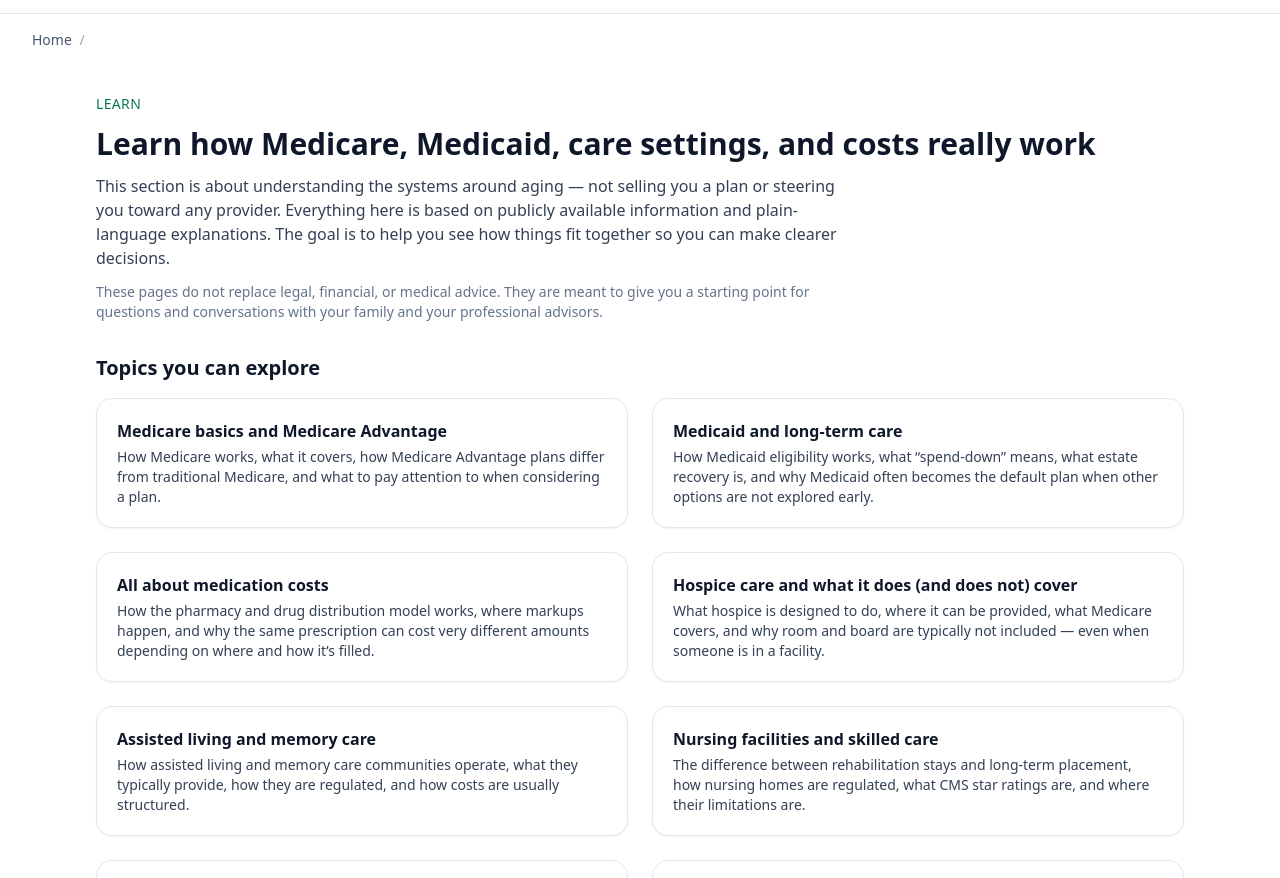
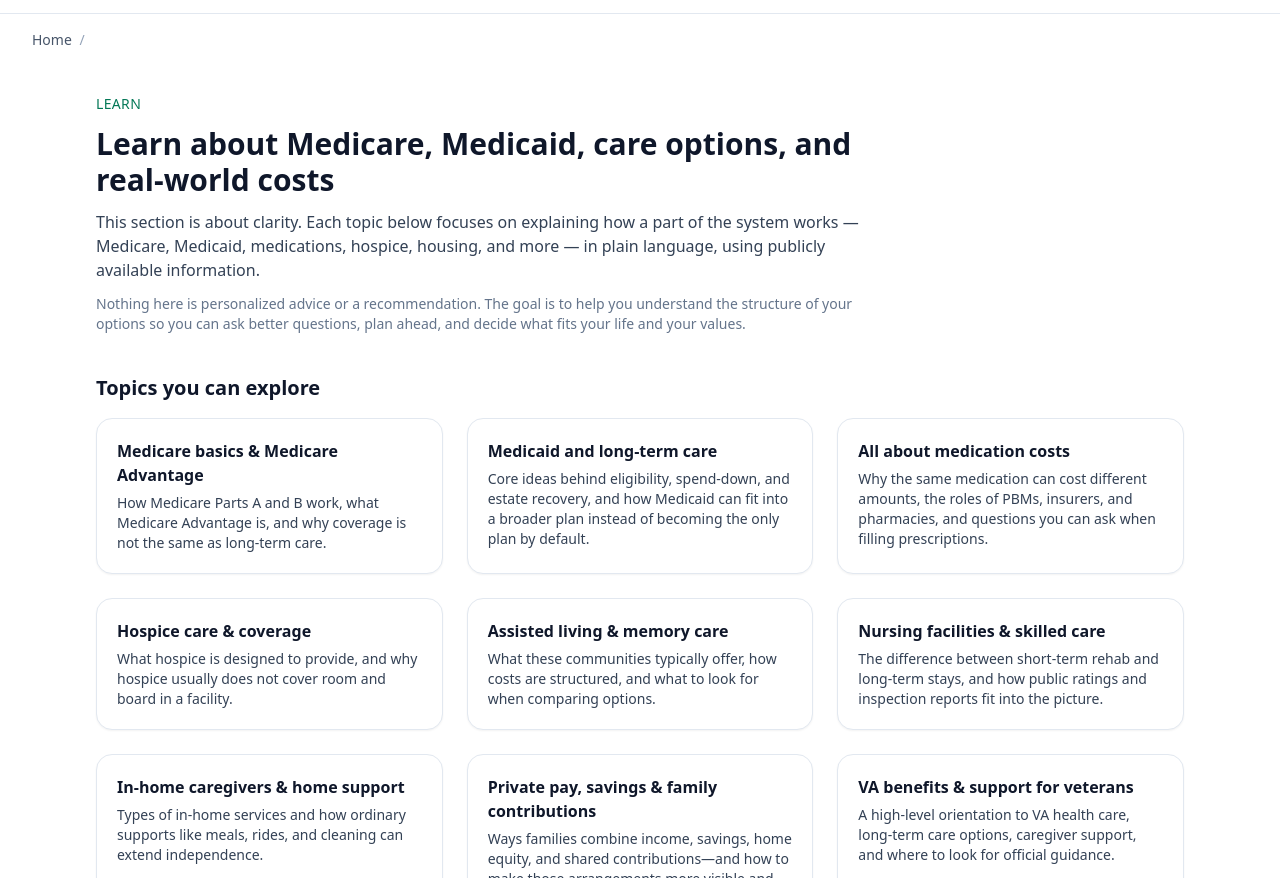
Before and after one commit to maisage/Maisage-site, a plain HTML site: page learn.html in a window 1280 px wide. Shown: the part 51-929 px from the top of the page. Drawn offline with nearby package versions, Linux system fonts and the light colour scheme.

Commit message:
Revise content and title for clarity on care options
Updated the title and various content sections to better reflect the focus on Medicare, Medicaid, and care options. Adjusted class attributes for styling consistency.

```diff
--- a/learn.html
+++ b/learn.html
@@ -3,7 +3,7 @@
 <head>
   <meta charset="utf-8" />
   <meta name="viewport" content="width=device-width,initial-scale=1,maximum-scale=1" />
-  <title>Learn – Aging systems and options | Maisage</title>
+  <title>Learn – Medicare, Medicaid, care options & costs | Maisage</title>
   <script src="https://cdn.tailwindcss.com"></script>
 </head>
 
@@ -18,7 +18,7 @@
       .catch(err => console.error("Header failed to load:", err));
   </script>
 
-  <!-- Shared Breadcrumb: Home / Learn -->
+  <!-- Breadcrumb: Home / Learn -->
   <script>
     window.breadcrumbCurrent = "Learn";
   </script>
@@ -34,143 +34,141 @@
   </script>
 
   <!-- Main content -->
-  <main class="mx-auto max-w-6xl px-4 sm:px-6 lg:px-8 py-6 sm:py-8 space-y-8">
+  <main class="mx-auto max-w-6xl px-4 sm:px-6 lg:px-8 py-6 sm:py-8 space-y-10">
 
     <!-- Intro -->
-    <section class="space-y-3">
+    <section class="space-y-3 max-w-3xl">
       <p class="text-sm uppercase tracking-wide text-emerald-700 font-medium">
         Learn
       </p>
       <h1 class="text-2xl sm:text-3xl font-bold text-slate-900">
-        Learn how Medicare, Medicaid, care settings, and costs really work
+        Learn about Medicare, Medicaid, care options, and real-world costs
       </h1>
-      <p class="text-sm sm:text-base text-slate-700 max-w-3xl">
-        This section is about understanding the systems around aging — not selling you a plan or
-        steering you toward any provider. Everything here is based on publicly available information
-        and plain-language explanations. The goal is to help you see how things fit together so you
-        can make clearer decisions.
+      <p class="text-sm sm:text-base text-slate-700">
+        This section is about clarity. Each topic below focuses on explaining how a part of the
+        system works — Medicare, Medicaid, medications, hospice, housing, and more — in plain
+        language, using publicly available information.
       </p>
-      <p class="text-xs sm:text-sm text-slate-500 max-w-3xl">
-        These pages do not replace legal, financial, or medical advice. They are meant to give you a
-        starting point for questions and conversations with your family and your professional
-        advisors.
+      <p class="text-xs sm:text-sm text-slate-500">
+        Nothing here is personalized advice or a recommendation. The goal is to help you understand
+        the structure of your options so you can ask better questions, plan ahead, and decide what
+        fits your life and your values.
       </p>
     </section>
 
-    <!-- Topic grid -->
+    <!-- Learn topic cards -->
     <section class="space-y-4">
       <h2 class="text-lg sm:text-xl font-semibold text-slate-900">
         Topics you can explore
       </h2>
 
-      <div class="grid gap-4 sm:gap-6 md:grid-cols-2">
+      <div class="grid gap-4 sm:gap-6 md:grid-cols-2 lg:grid-cols-3">
 
         <!-- Medicare -->
         <a href="learn-medicare.html"
-           class="block rounded-2xl border border-slate-200 bg-white shadow-sm p-4 sm:p-5 hover:border-emerald-200 hover:bg-slate-50 transition-colors">
-          <h3 class="text-sm sm:text-base font-semibold text-slate-900 mb-1">
-            Medicare basics and Medicare Advantage
+           class="block rounded-2xl border border-slate-200 bg-white shadow-sm p-4 sm:p-5 hover:border-emerald-200 hover:bg-emerald-50/40 transition-colors">
+          <h3 class="text-sm sm:text-base font-semibold text-slate-900">
+            Medicare basics & Medicare Advantage
           </h3>
-          <p class="text-xs sm:text-sm text-slate-700">
-            How Medicare works, what it covers, how Medicare Advantage plans differ from traditional
-            Medicare, and what to pay attention to when considering a plan.
+          <p class="mt-1.5 text-xs sm:text-sm text-slate-700">
+            How Medicare Parts A and B work, what Medicare Advantage is, and why coverage is not the
+            same as long-term care.
           </p>
         </a>
 
         <!-- Medicaid -->
         <a href="learn-medicaid.html"
-           class="block rounded-2xl border border-slate-200 bg-white shadow-sm p-4 sm:p-5 hover:border-emerald-200 hover:bg-slate-50 transition-colors">
-          <h3 class="text-sm sm:text-base font-semibold text-slate-900 mb-1">
+           class="block rounded-2xl border border-slate-200 bg-white shadow-sm p-4 sm:p-5 hover:border-emerald-200 hover:bg-emerald-50/40 transition-colors">
+          <h3 class="text-sm sm:text-base font-semibold text-slate-900">
             Medicaid and long-term care
           </h3>
-          <p class="text-xs sm:text-sm text-slate-700">
-            How Medicaid eligibility works, what “spend-down” means, what estate recovery is, and
-            why Medicaid often becomes the default plan when other options are not explored early.
+          <p class="mt-1.5 text-xs sm:text-sm text-slate-700">
+            Core ideas behind eligibility, spend-down, and estate recovery, and how Medicaid can
+            fit into a broader plan instead of becoming the only plan by default.
           </p>
         </a>
 
         <!-- Medication costs -->
         <a href="learn-medication-costs.html"
-           class="block rounded-2xl border border-slate-200 bg-white shadow-sm p-4 sm:p-5 hover:border-emerald-200 hover:bg-slate-50 transition-colors">
-          <h3 class="text-sm sm:text-base font-semibold text-slate-900 mb-1">
+           class="block rounded-2xl border border-slate-200 bg-white shadow-sm p-4 sm:p-5 hover:border-emerald-200 hover:bg-emerald-50/40 transition-colors">
+          <h3 class="text-sm sm:text-base font-semibold text-slate-900">
             All about medication costs
           </h3>
-          <p class="text-xs sm:text-sm text-slate-700">
-            How the pharmacy and drug distribution model works, where markups happen, and why the
-            same prescription can cost very different amounts depending on where and how it’s filled.
+          <p class="mt-1.5 text-xs sm:text-sm text-slate-700">
+            Why the same medication can cost different amounts, the roles of PBMs, insurers, and
+            pharmacies, and questions you can ask when filling prescriptions.
           </p>
         </a>
 
-        <!-- Hospice care -->
+        <!-- Hospice -->
         <a href="learn-hospice.html"
-           class="block rounded-2xl border border-slate-200 bg-white shadow-sm p-4 sm:p-5 hover:border-emerald-200 hover:bg-slate-50 transition-colors">
-          <h3 class="text-sm sm:text-base font-semibold text-slate-900 mb-1">
-            Hospice care and what it does (and does not) cover
+           class="block rounded-2xl border border-slate-200 bg-white shadow-sm p-4 sm:p-5 hover:border-emerald-200 hover:bg-emerald-50/40 transition-colors">
+          <h3 class="text-sm sm:text-base font-semibold text-slate-900">
+            Hospice care & coverage
           </h3>
-          <p class="text-xs sm:text-sm text-slate-700">
-            What hospice is designed to do, where it can be provided, what Medicare covers, and why
-            room and board are typically not included — even when someone is in a facility.
+          <p class="mt-1.5 text-xs sm:text-sm text-slate-700">
+            What hospice is designed to provide, and why hospice usually does not cover room and
+            board in a facility.
           </p>
         </a>
 
-        <!-- Assisted living & memory care -->
+        <!-- Assisted living -->
         <a href="learn-assisted-living.html"
-           class="block rounded-2xl border border-slate-200 bg-white shadow-sm p-4 sm:p-5 hover:border-emerald-200 hover:bg-slate-50 transition-colors">
-          <h3 class="text-sm sm:text-base font-semibold text-slate-900 mb-1">
-            Assisted living and memory care
+           class="block rounded-2xl border border-slate-200 bg-white shadow-sm p-4 sm:p-5 hover:border-emerald-200 hover:bg-emerald-50/40 transition-colors">
+          <h3 class="text-sm sm:text-base font-semibold text-slate-900">
+            Assisted living & memory care
           </h3>
-          <p class="text-xs sm:text-sm text-slate-700">
-            How assisted living and memory care communities operate, what they typically provide,
-            how they are regulated, and how costs are usually structured.
+          <p class="mt-1.5 text-xs sm:text-sm text-slate-700">
+            What these communities typically offer, how costs are structured, and what to look for
+            when comparing options.
           </p>
         </a>
 
         <!-- Nursing facilities -->
         <a href="learn-nursing-facilities.html"
-           class="block rounded-2xl border border-slate-200 bg-white shadow-sm p-4 sm:p-5 hover:border-emerald-200 hover:bg-slate-50 transition-colors">
-          <h3 class="text-sm sm:text-base font-semibold text-slate-900 mb-1">
-            Nursing facilities and skilled care
+           class="block rounded-2xl border border-slate-200 bg-white shadow-sm p-4 sm:p-5 hover:border-emerald-200 hover:bg-emerald-50/40 transition-colors">
+          <h3 class="text-sm sm:text-base font-semibold text-slate-900">
+            Nursing facilities & skilled care
           </h3>
-          <p class="text-xs sm:text-sm text-slate-700">
-            The difference between rehabilitation stays and long-term placement, how nursing homes
-            are regulated, what CMS star ratings are, and where their limitations are.
+          <p class="mt-1.5 text-xs sm:text-sm text-slate-700">
+            The difference between short-term rehab and long-term stays, and how public ratings and
+            inspection reports fit into the picture.
           </p>
         </a>
 
         <!-- In-home caregivers -->
         <a href="learn-in-home-caregivers.html"
-           class="block rounded-2xl border border-slate-200 bg-white shadow-sm p-4 sm:p-5 hover:border-emerald-200 hover:bg-slate-50 transition-colors">
-          <h3 class="text-sm sm:text-base font-semibold text-slate-900 mb-1">
-            In-home caregivers and home support
+           class="block rounded-2xl border border-slate-200 bg-white shadow-sm p-4 sm:p-5 hover:border-emerald-200 hover:bg-emerald-50/40 transition-colors">
+          <h3 class="text-sm sm:text-base font-semibold text-slate-900">
+            In-home caregivers & home support
           </h3>
-          <p class="text-xs sm:text-sm text-slate-700">
-            Differences between home health, personal care, and private-duty caregivers — and how
-            ordinary services like meal delivery, transportation, and housekeeping can extend
-            independence without being labeled “long-term care.”
+          <p class="mt-1.5 text-xs sm:text-sm text-slate-700">
+            Types of in-home services and how ordinary supports like meals, rides, and cleaning can
+            extend independence.
           </p>
         </a>
 
         <!-- Private pay -->
         <a href="learn-private-pay.html"
-           class="block rounded-2xl border border-slate-200 bg-white shadow-sm p-4 sm:p-5 hover:border-emerald-200 hover:bg-slate-50 transition-colors">
-          <h3 class="text-sm sm:text-base font-semibold text-slate-900 mb-1">
-            Private pay, savings, and family contributions
+           class="block rounded-2xl border border-slate-200 bg-white shadow-sm p-4 sm:p-5 hover:border-emerald-200 hover:bg-emerald-50/40 transition-colors">
+          <h3 class="text-sm sm:text-base font-semibold text-slate-900">
+            Private pay, savings & family contributions
           </h3>
-          <p class="text-xs sm:text-sm text-slate-700">
-            How private payments typically work, what families often underestimate, and how family
-            support can be structured in a way that is transparent, sustainable, and fair.
+          <p class="mt-1.5 text-xs sm:text-sm text-slate-700">
+            Ways families combine income, savings, home equity, and shared contributions—and how to
+            make those arrangements more visible and realistic.
           </p>
         </a>
 
         <!-- VA benefits -->
         <a href="learn-va-benefits.html"
-           class="block rounded-2xl border border-slate-200 bg-white shadow-sm p-4 sm:p-5 hover:border-emerald-200 hover:bg-slate-50 transition-colors">
-          <h3 class="text-sm sm:text-base font-semibold text-slate-900 mb-1">
-            VA benefits and support for veterans
+           class="block rounded-2xl border border-slate-200 bg-white shadow-sm p-4 sm:p-5 hover:border-emerald-200 hover:bg-emerald-50/40 transition-colors">
+          <h3 class="text-sm sm:text-base font-semibold text-slate-900">
+            VA benefits & support for veterans
           </h3>
-          <p class="text-xs sm:text-sm text-slate-700">
-            An overview of VA-related programs that may help with health care, long-term care, and
-            support for veterans and their spouses, along with questions to ask when exploring them.
+          <p class="mt-1.5 text-xs sm:text-sm text-slate-700">
+            A high-level orientation to VA health care, long-term care options, caregiver support,
+            and where to look for official guidance.
           </p>
         </a>
 
```
